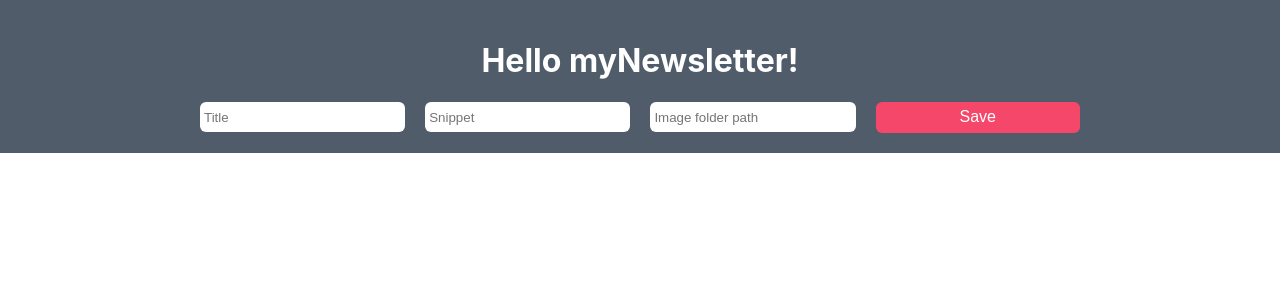
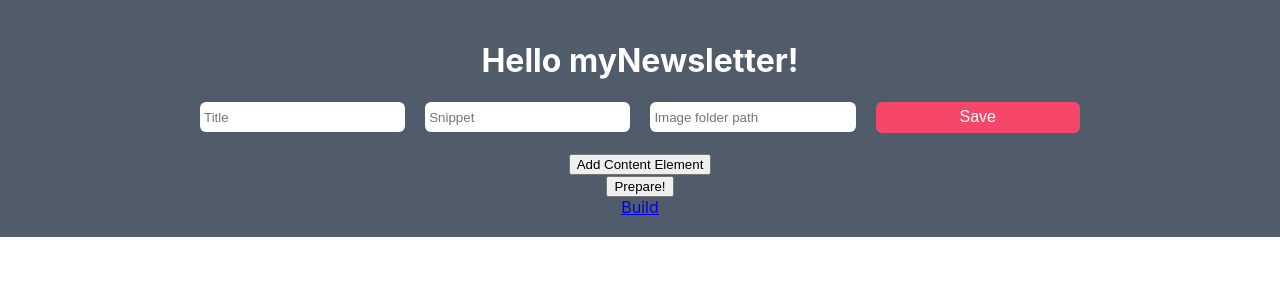
Before and after one commit to vinisaveg/myNewsletter, a React (Create React App) app: page / in a window 1280 px wide. Shown: the top 300 px of the page. Built offline with nearby package versions, Linux system fonts and the light colour scheme.

Commit message:
adjusting components :cat:

```diff
--- a/src/components/app/Builder/Builder.tsx
+++ b/src/components/app/Builder/Builder.tsx
@@ -3,6 +3,7 @@ import React, { FunctionComponent, useState } from "react";
 import { AppContext, InitialAppContext } from "../../../context/context";
 
 import Form from "../Form/Form";
+import LayoutSelection from "../LayoutsSelection/LayoutSelection";
 import { Wrapper } from "./styles";
 
 const Builder: FunctionComponent = () => {
@@ -14,6 +15,8 @@ const Builder: FunctionComponent = () => {
         <h1 style={{ color: "white" }}>Hello myNewsletter!</h1>
 
         <Form />
+
+        <LayoutSelection />
       </Wrapper>
     </AppContext.Provider>
   );
--- a/src/components/app/Form/Form.tsx
+++ b/src/components/app/Form/Form.tsx
@@ -1,47 +1,10 @@
-import React, { FunctionComponent, useState } from "react";
+import React, { FunctionComponent } from "react";
 
-import { Element } from "../../../interfaces/Element";
-import { generate } from "../../../services/generateEmail";
-
-import Hero from "../../layouts/Hero/Hero.component";
 import Info from "../Info/Info";
 
-// import { Button } from "../../../styles/shared/Button";
 import { Wrapper } from "./styles";
 
 const Form: FunctionComponent = () => {
-  // Gather the content created from UI
-  const [elements, setElements] = useState<Array<Element>>([]);
-  const [contentHref, setContentHref] = useState<HTMLElement | null>(null);
-
-  let newElement: Element = {
-    id: Math.random() * 1000000,
-    name: "input",
-    element: <Hero />,
-  };
-
-  const addElements = () => {
-    setElements([...elements, newElement]);
-  };
-
-  const build = async () => {
-    // Update all image elements src to the correct folder
-
-    //get inserted content from UI
-    let content = document.querySelector("#content")?.innerHTML;
-
-    if (content) {
-      //send content fetched from ui
-      let page = await generate(content);
-      // generate function returns the full document with all the content
-
-      // set href to download the html file
-      setContentHref(page.documentElement);
-    }
-
-    //DONE!
-  };
-
   return (
     <Wrapper>
       <Info />
--- a/src/components/app/Info/Info.tsx
+++ b/src/components/app/Info/Info.tsx
@@ -16,10 +16,14 @@ const Info: FunctionComponent = () => {
       imagesFolderPath: "",
     },
     onSubmit: (values) => {
-      console.log(values);
       setAppContext({ ...values, content: "<Newsletter />" });
+      console.log(appContext);
     },
   });
+
+  const saveInfoOnNewsletter = () => {
+    // Fetch HTML and insert Title & Snippet
+  };
 
   return (
     <Wrapper onSubmit={formik.handleSubmit}>
--- /dev/null
+++ b/src/components/app/LayoutsSelection/LayoutSelection.tsx
@@ -0,0 +1,72 @@
+import React, { FunctionComponent, useState } from "react";
+
+import { Element } from "../../../interfaces/Element";
+import { generate } from "../../../services/generateEmail";
+
+import Hero from "../../layouts/Hero/Hero.component";
+
+import { Wrapper } from "./styles";
+
+const LayoutSelection: FunctionComponent = () => {
+  // Gather the content created from UI
+  const [elements, setElements] = useState<Array<Element>>([]);
+  const [contentHref, setContentHref] = useState<HTMLElement | null>(null);
+
+  //We need to create a select that will show all Layouts available
+  let newElement: Element = {
+    id: Math.random() * 1000000,
+    name: "input",
+    element: <Hero />,
+  };
+
+  const addElements = () => {
+    setElements([...elements, newElement]);
+  };
+
+  const build = async () => {
+    // Update all image elements src to the correct folder
+
+    //get inserted content from UI
+    let content = document.querySelector("#content")?.innerHTML;
+
+    if (content) {
+      //send content fetched from ui
+      let page = await generate(content);
+      // generate function returns the full document with all the content
+
+      // set href to download the html file
+      setContentHref(page.documentElement);
+    }
+
+    //DONE!
+  };
+
+  return (
+    <Wrapper>
+      <div>
+        <br />
+        <button onClick={addElements}>Add Content Element</button>
+        <br />
+        <button onClick={build}>Prepare!</button>
+        <br />
+        <a
+          download="export.html"
+          target="_blank"
+          href={`data:text/html, ${contentHref?.innerHTML}`}
+          id="buildBtn"
+          rel="noreferrer"
+        >
+          Build
+        </a>
+
+        <div id="content">
+          {elements.map((element) => (
+            <div key={element.id}>{element.element}</div>
+          ))}
+        </div>
+      </div>
+    </Wrapper>
+  );
+};
+
+export default LayoutSelection;
--- /dev/null
+++ b/src/components/app/LayoutsSelection/styles.ts
@@ -0,0 +1,3 @@
+import styled from "styled-components";
+
+export const Wrapper = styled.div``;
```
